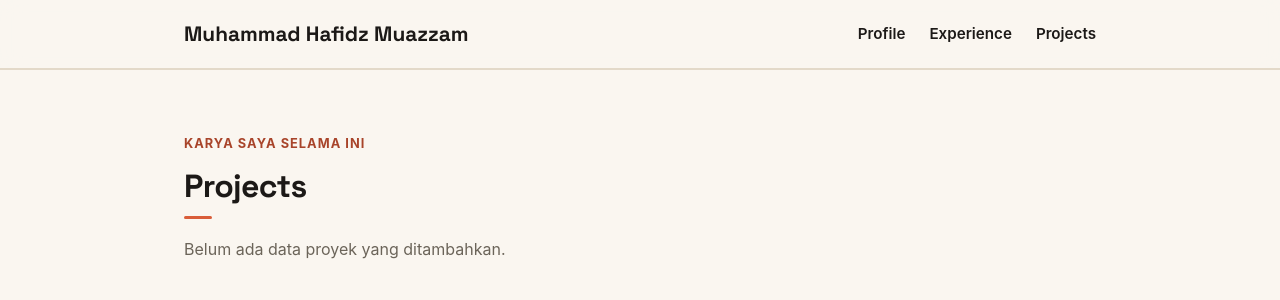
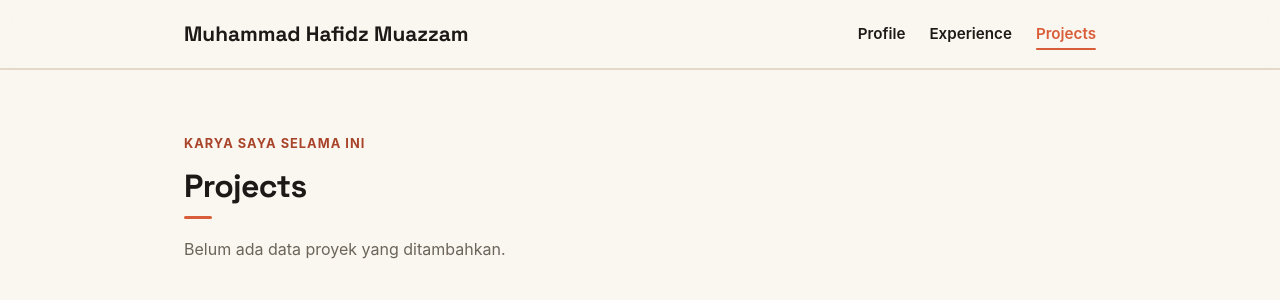
Before and after one commit to papaindiansierra/myportofolio, a Django app: page /projects/ in a window 1280 px wide. Shown: the top 300 px of the page. Run offline with Django 5.2, Linux system fonts and the light colour scheme; data that the repository does not hold is empty.

Commit message:
feat: Membuat elemen active pada navbar jika pagenya sedang dibuka

```diff
--- a/templates/projects.html
+++ b/templates/projects.html
@@ -17,7 +17,7 @@
             <nav>
                 <a href="{% url 'main:show_main' %}">Profile</a>
                 <a href="{% url 'main:show_experience' %}">Experience</a>
-                <a href="{% url 'main:show_project' %}">Projects</a>
+                <a href="{% url 'main:show_project' %}"class="active">Projects</a>
             </nav>
         </div>
     </header>
```
